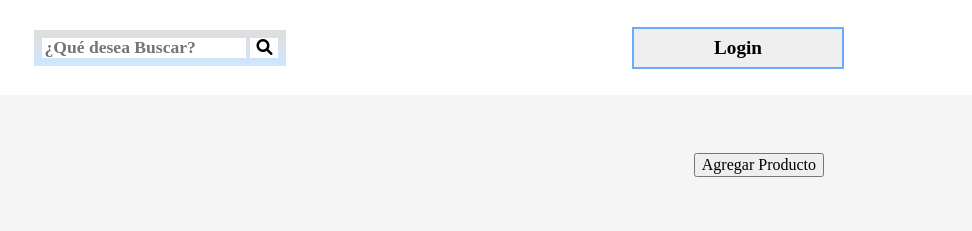
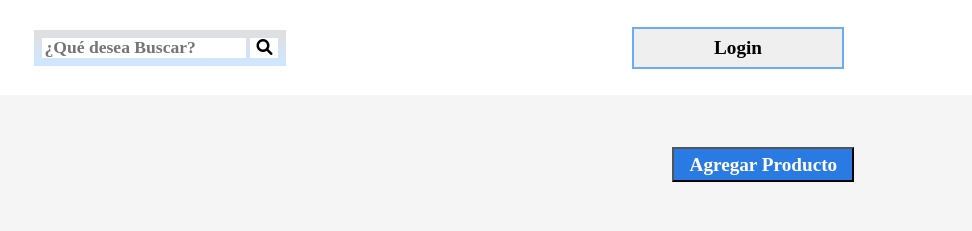
Before and after one commit to santi343/AluraGeek, a website: page productos.html in a window 1280 px wide. Shown: the top 231 px of the page, 308-1280 px from the left. Drawn offline with Linux system fonts and the light colour scheme.

Commit message:
cambios en boton de productos.html

```diff
--- a/productos.html
+++ b/productos.html
@@ -38,7 +38,7 @@
       <section class="todos__productos">
         <div class="productos__encabezado">
           <h3 class="productos__titulo">Todos los Productos</h3>
-          <a href="./agregar-producto.html" class="">
+          <a href="./agregar-producto.html" class="btn__agregar-producto">
             <input type="submit" value="Agregar Producto" />
           </a>
         </div>
--- a/public/css/productos.css
+++ b/public/css/productos.css
@@ -2,6 +2,14 @@
   display: grid;
   grid-template-columns: repeat(6, 1fr);
   gap: 0.3rem;
+}
+.btn__agregar-producto input{
+  padding: 8px 80px;
+  padding: 3% 10%;
+  color: #ffffff;
+  background: var(--main-bg-azul);
+  font-size: 1.2rem;
+  font-weight: bold;
 }
 /*item*/
 .todos__productos .item {
```
